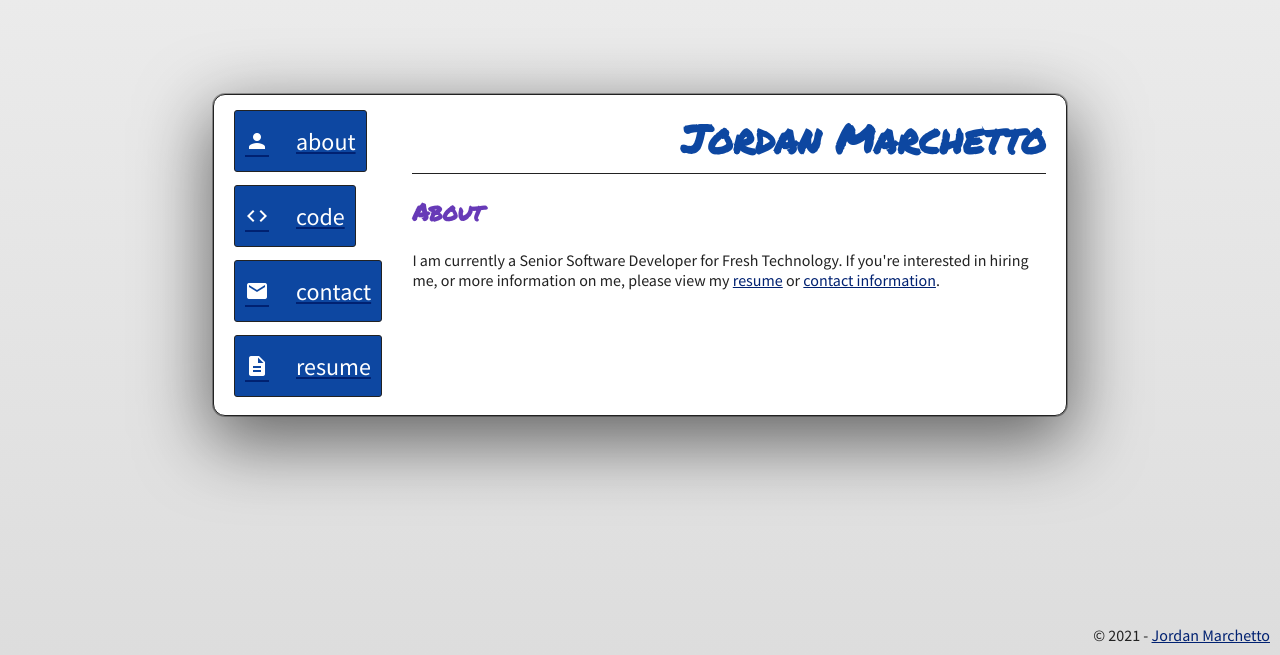
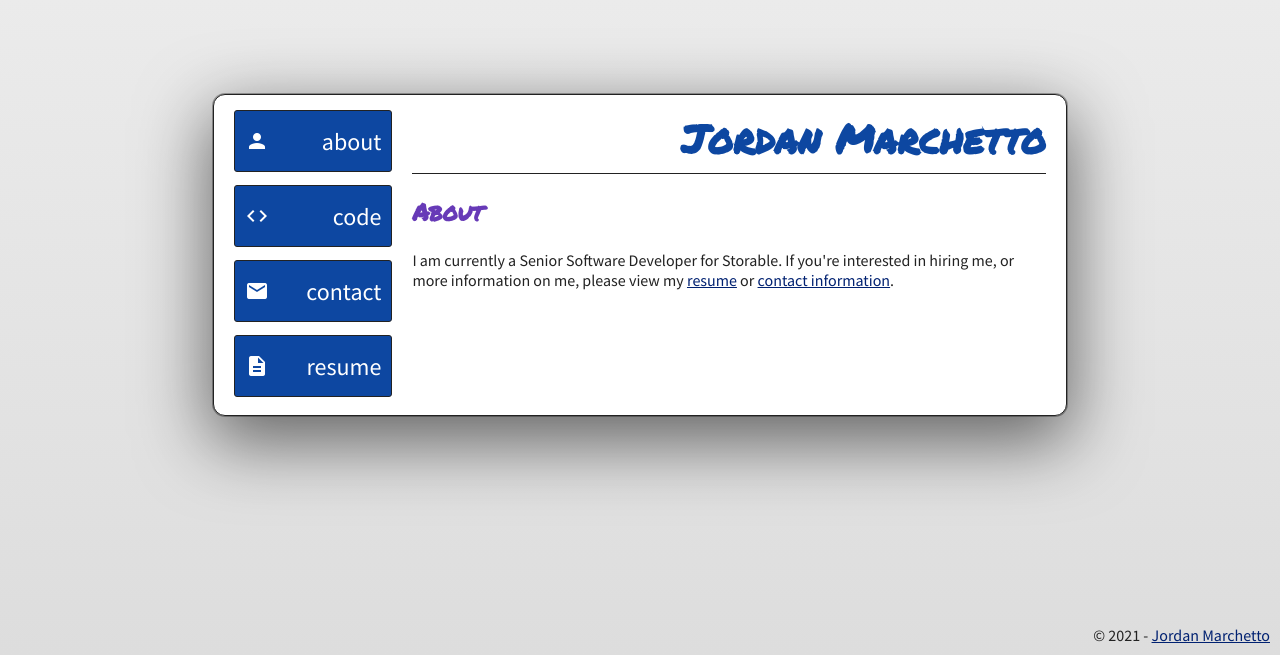
Before and after one commit to jordanmarchetto/personal-site, a Next.js app: page /about in a window 1280 px wide. Shown: the part 145-800 px from the top of the page. Built offline with nearby package versions, Linux system fonts and the light colour scheme.

Commit message:
update next

```diff
--- a/components/Heading.js
+++ b/components/Heading.js
@@ -9,7 +9,7 @@ const Heading = ({pageTitle}) => {
                 <meta name="description" content="Career and contact information for web developer, Jordan Marchetto" />
             </Head>
             <div className={styles.heading_wrapper}>
-            <Link href="/" passHref>
+            <Link legacyBehavior href="/" passHref>
                 <h1 className={styles.heading + " nav-change"} data-link="home">Jordan Marchetto</h1>
             </Link>
         </div>
--- a/components/Navigation.js
+++ b/components/Navigation.js
@@ -5,26 +5,26 @@ const Navigation = () => {
     return (
         <header>
             <div className={styles.navItems}>
-                <Link href="/about" passHref>
+                <Link legacyBehavior href="/about" passHref>
                     <div className={styles.navItem + " nav-change"} data-link="about">
                         <span className="material-icons">person</span>
                         <span className={styles.text}>about</span>
 
                     </div>
                 </Link>
-                <Link href="/code" passHref>
+                <Link legacyBehavior href="/code" passHref>
                     <div className={styles.navItem + " nav-change"} data-link="code">
                         <span className="material-icons">code</span>
                         <span className={styles.text}>code</span>
                     </div>
                 </Link>
-                <Link href="/contact" passHref>
+                <Link legacyBehavior href="/contact" passHref>
                     <div className={styles.navItem + " nav-change"} data-link="contact">
                     <span className="material-icons">email</span>
                     <span className={styles.text}>contact</span>
                     </div>
                 </Link>
-                <Link href="/resume" passHref>
+                <Link legacyBehavior href="/resume" passHref>
                     <div className={styles.navItem + " nav-change"} data-link="resume">
                     <span className="material-icons">description</span>
                     <span className={styles.text}>resume </span>
--- a/pages/about.js
+++ b/pages/about.js
@@ -7,9 +7,9 @@ const About = () => {
     <div>
       <Heading pageTitle="About"/>
       <h2>About</h2>
-      <p>I am currently a Senior Software Developer for Fresh Technology.
+      <p>I am currently a Senior Software Developer for Storable.
         If you&apos;re interested in hiring me, or more information on me,
-        please view my <Link href="/resume"><a>resume</a></Link> or <Link href="/contact"><a>contact information</a></Link>.
+        please view my <Link legacyBehavior href="/resume"><a>resume</a></Link> or <Link legacyBehavior href="/contact"><a>contact information</a></Link>.
       </p>
     </div>
   );
```
